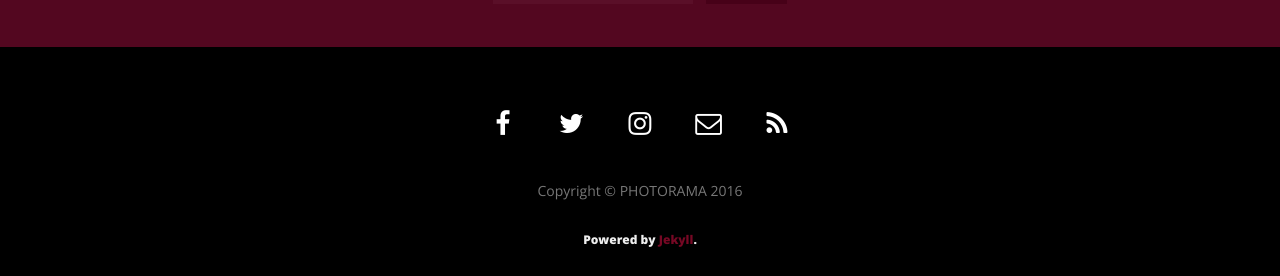
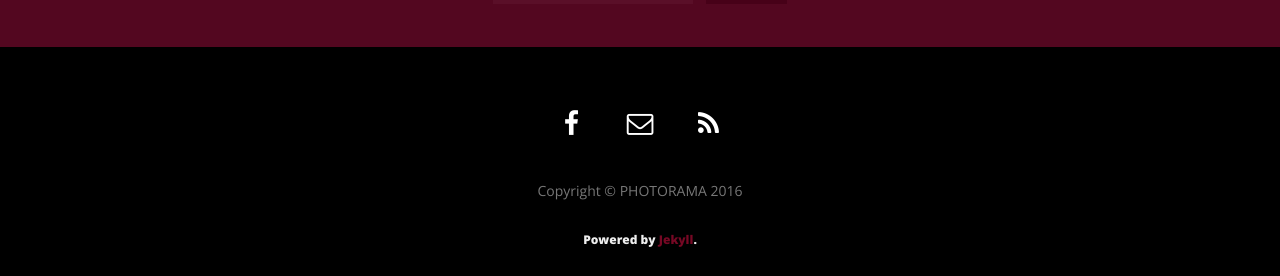
Before and after one commit to annabodyart/annabodyart.com, a Jekyll site: the page built from faq/index.html, in a window 1280 px wide. Shown: the part 990-1266 px from the top of the page. Built offline with Jekyll 4.4.1, drawn with Linux system fonts in a browser that asks for light colours; nearby versions of some CDN libraries.

Commit message:
change footer

```diff
--- a/_includes/footer.html
+++ b/_includes/footer.html
@@ -16,7 +16,7 @@
                         </a>
                     </li>
                     {% endif %}
-                    {% if site.twitter_username %}
+                    <!-- {% if site.twitter_username %}
                     <li>
                         <a href="https://twitter.com/{{ site.instagram_username }}" data-toggle="tooltip" title="Twiiter">
                             <span class="fa-stack fa-lg">
@@ -35,8 +35,8 @@
                             </span>
                         </a>
                     </li>
-                    {% endif %}
-                    {% if site.flickr_username %}
+                    {% endif %} -->
+                    <!-- {% if site.flickr_username %}
                     <li>
                         <a href="https://flickr.com/photos/{{ site.flickr_username }}" data-toggle="tooltip" title="Flickr">
                             <span class="fa-stack fa-lg">
@@ -55,8 +55,8 @@
                             </span>
                         </a>
                     </li>
-                    {% endif %}
-                    {% if site.github_username %}
+                    {% endif %} -->
+                    <!-- {% if site.github_username %}
                     <li>
                         <a href="https://github.com/{{ site.github_username }}" data-toggle="tooltip" title="Github">
                             <span class="fa-stack fa-lg">
@@ -65,7 +65,7 @@
                             </span>
                         </a>
                     </li>
-                    {% endif %}
+                    {% endif %} -->
             <li>
     <a href="mailto:{{ site.email }}" data-toggle="tooltip" target="_blank" title="Email">
                        <span class="fa-stack fa-lg">
```
